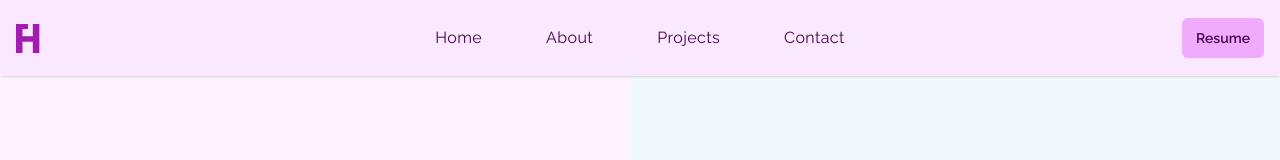
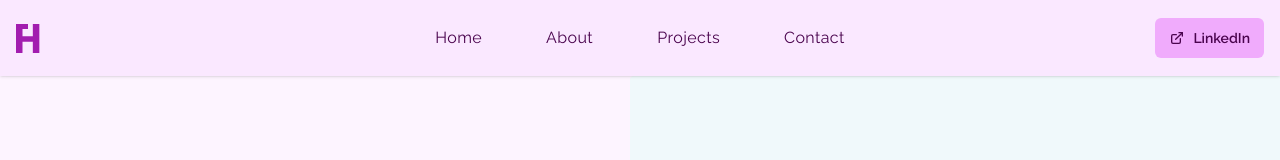
Before and after one commit to Justin-Bento/farah-hakimpour, a Next.js app: page / in a window 1280 px wide. Shown: the top 160 px of the page. Built offline with nearby package versions, Linux system fonts and the light colour scheme.

Commit message:
Linked farah's linkedin in main action for appbar

```diff
--- a/src/components/Appbar.tsx
+++ b/src/components/Appbar.tsx
@@ -1,7 +1,7 @@
 import { useState } from 'react'
 import { Dialog } from '@headlessui/react'
 import { MdMenu, MdClose } from "react-icons/md";
-
+import { TbExternalLink } from "react-icons/tb";
 import Link from 'next/link';
 import Logo from './Logo';
 
@@ -44,11 +44,12 @@ export default function Example() {
           </div>
           <div className="hidden lg:flex lg:flex-1 lg:justify-end">
             <Link
-              href="/"
+              href="https://www.linkedin.com/in/farah-hakimpour-0b41911b8/"
               target="_blank"
-              className="rounded-md bg-fuchsia-300 px-3.5 py-2.5 text-center text-sm font-semibold text-fuchsia-950 hover:bg-fuchsia-400/50 focus-visible:outline focus-visible:outline-2 focus-visible:outline-offset-2 focus-visible:outline-fuchsia-600"
+              className="rounded-md inline-flex items-center gap-2 bg-fuchsia-300 px-3.5 py-2.5 text-center text-sm font-semibold text-fuchsia-950 hover:bg-fuchsia-400/50 focus-visible:outline focus-visible:outline-2 focus-visible:outline-offset-2 focus-visible:outline-fuchsia-600"
             >
-              Resume
+              <TbExternalLink className="w-4 h-4" />
+              LinkedIn
             </Link>
           </div>
         </nav>
@@ -84,11 +85,12 @@ export default function Example() {
                 </div>
                 <div className="py-6">
                   <Link
-                    href="/"
+                    href="https://www.linkedin.com/in/farah-hakimpour-0b41911b8/"
                     target="_blank"
-                    className="rounded-md bg-fuchsia-300 px-3.5 py-2.5 text-center text-sm font-semibold text-fuchsia-950 hover:bg-fuchsia-400/50 focus-visible:outline focus-visible:outline-2 focus-visible:outline-offset-2 focus-visible:outline-fuchsia-600"
+                    className="rounded-md inline-flex items-center gap-2 bg-fuchsia-300 px-3.5 py-2.5 text-center text-sm font-semibold text-fuchsia-950 hover:bg-fuchsia-400/50 focus-visible:outline focus-visible:outline-2 focus-visible:outline-offset-2 focus-visible:outline-fuchsia-600"
                   >
-                    Resume
+                    <TbExternalLink className="w-4 h-4" />
+                    LinkedIn
                   </Link>
                 </div>
               </div>
```
